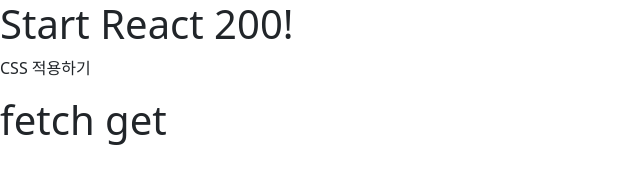
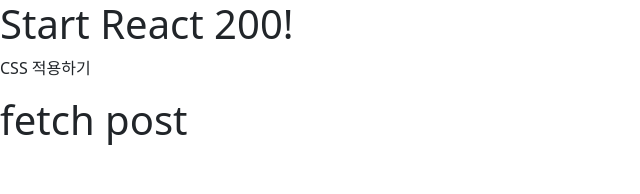
Before and after one commit to jihyean/React200, a React (Create React App) app in the folder client/: page / in a window 1280 px wide. Shown: the top 194 px of the page, without its empty margins (0-640 px from the left). Built offline with nearby package versions, Linux system fonts and the light colour scheme; no server answers.

Commit message:
[060] fetch post 호출하기

```diff
--- a/client/src/App.js
+++ b/client/src/App.js
@@ -1,6 +1,6 @@
 import React from 'react';
 import './App.css';
-import FetchGet from './PART2/R059_FetchGet'
+import FetchPost from './PART2/R060_FetchPost'
 import 'bootstrap/dist/css/bootstrap.css'
 
 function App() {
@@ -8,7 +8,7 @@
     <div>
       <h1>Start React 200!</h1>
       <p>CSS 적용하기</p>
-      <FetchGet />
+      <FetchPost />
     </div>
   );
 }
--- /dev/null
+++ b/client/src/PART2/R060_FetchPost.js
@@ -0,0 +1,23 @@
+import React, { Component } from 'react';
+
+class R060_FetchPost extends Component {
+  componentDidMount = async () => {
+    const response = await fetch('http://date.jsontest.com/', {
+      method: 'POST',
+      headers: {
+      'Content-Type': 'application/json',
+      },
+      body: { a:"react", b:200 },
+    });
+    const body = await response.json();
+    alert(body.date)
+  }
+
+  render() {
+    return (
+        <h1>fetch post</h1>
+    )
+  }
+}
+
+export default R060_FetchPost;
```
